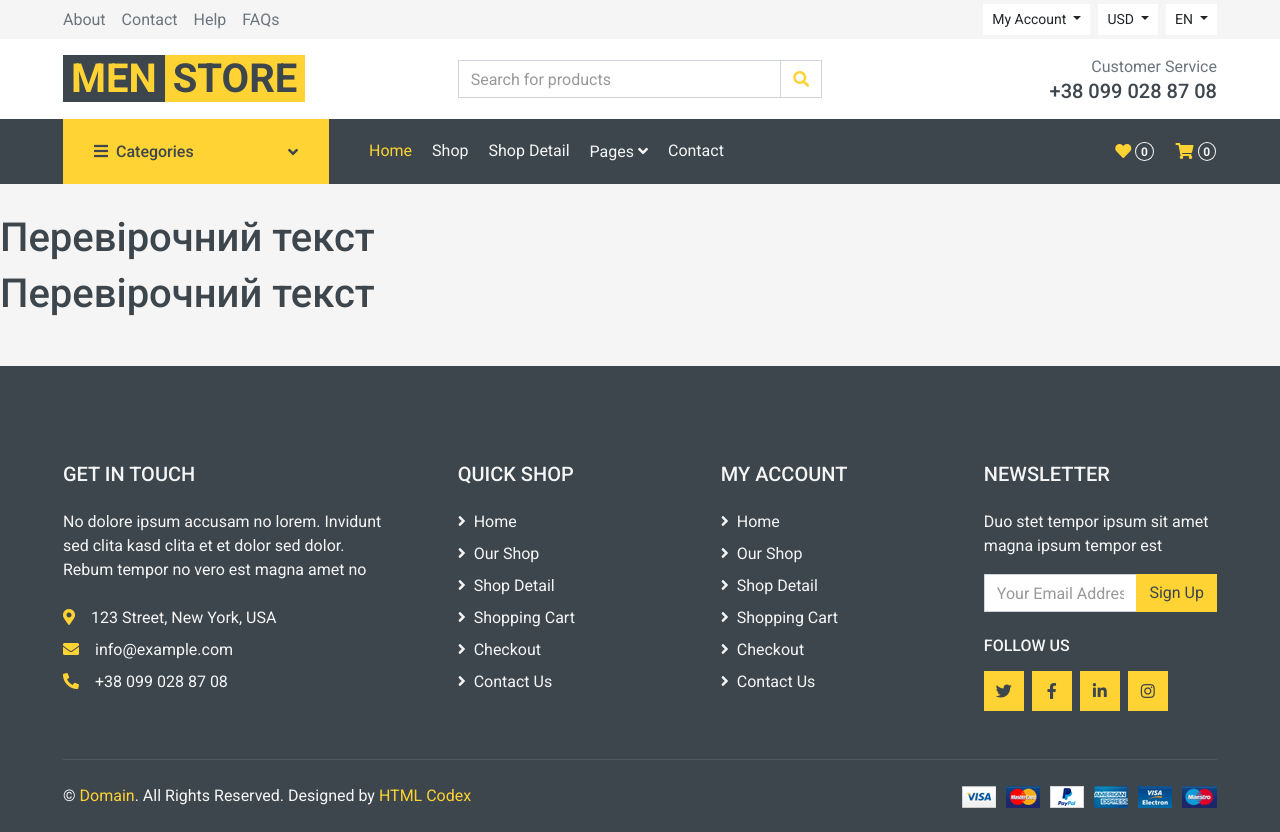
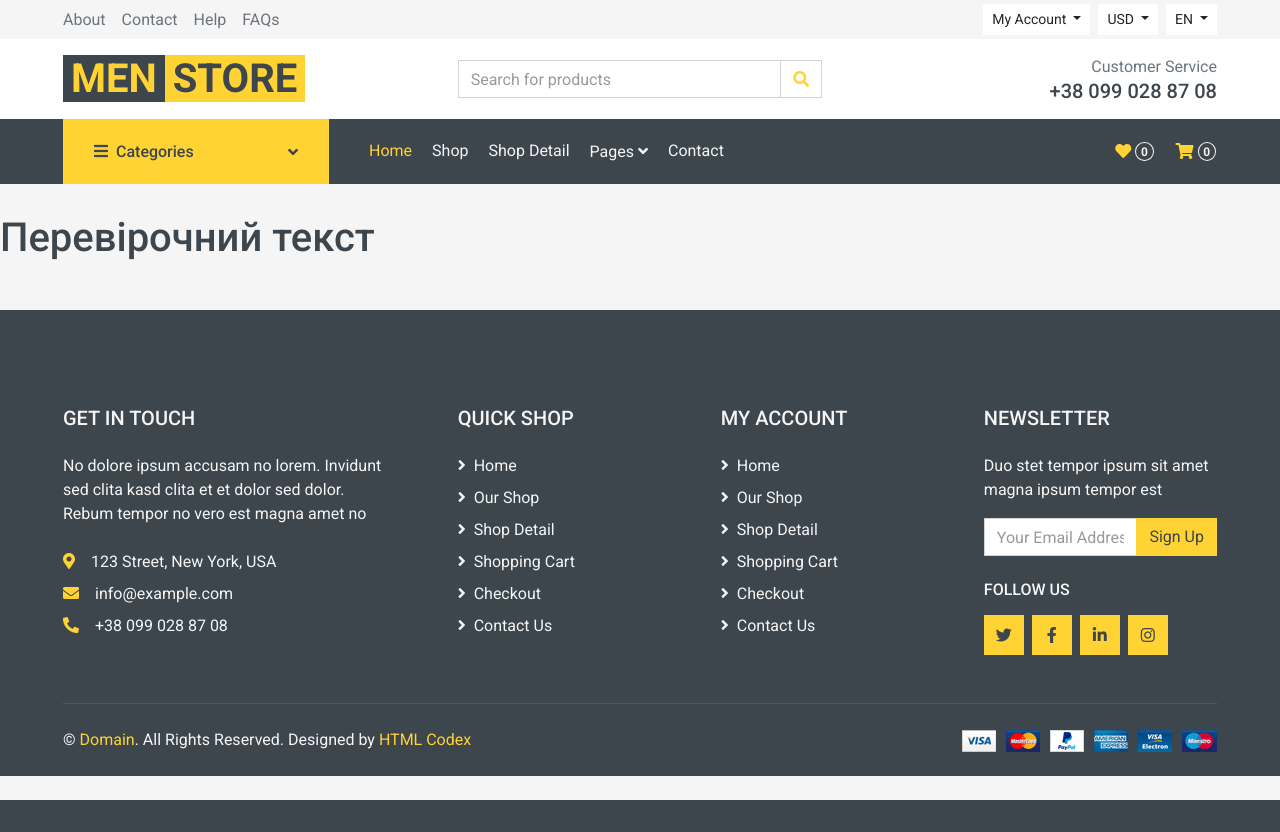
Before and after one commit to StanislavSapal/Internet-shop, a Django app: page / in a window 1280 px wide. After the commit the page ends 800 px from the top, so only its background shows below. Run offline with Django 4.2, Linux system fonts and the light colour scheme; some libraries are stand-ins or nearby versions.

Commit message:
base template restored

```diff
--- a/menstoreproject/catalog/templates/catalog/index.html
+++ b/menstoreproject/catalog/templates/catalog/index.html
@@ -7,5 +7,4 @@
 
 {% block content %}
   <h1>Перевірочний текст</h1>
-  <h1>Перевірочний текст</h1>
 {% endblock %}
```
